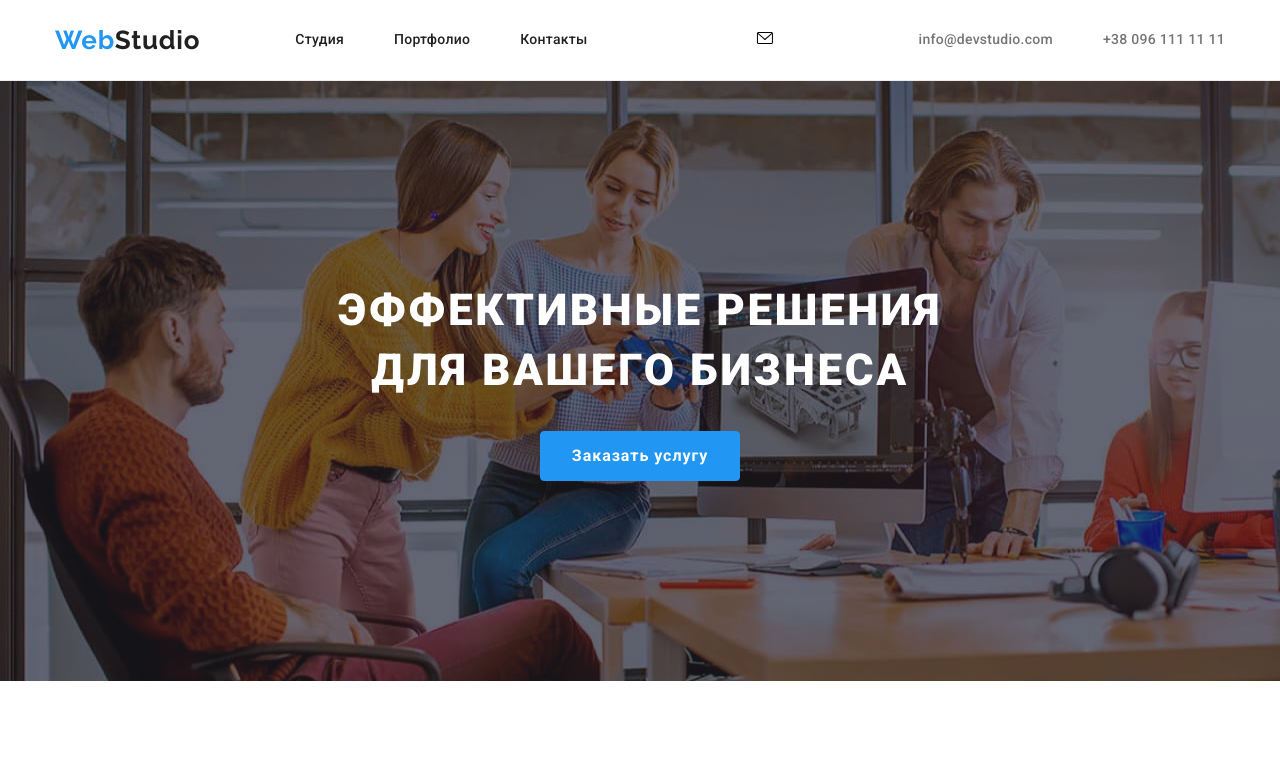
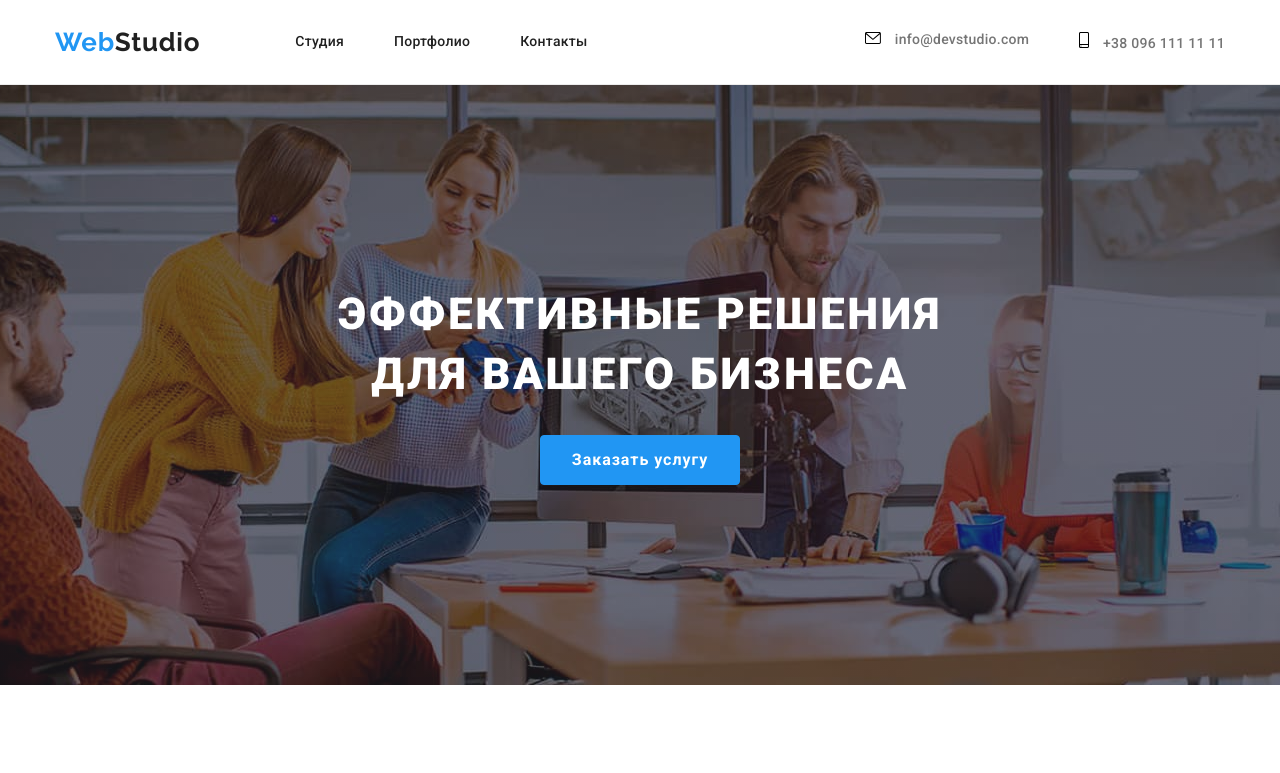
Before and after one commit to GuzOleg/goit-markup-hw-04, a plain HTML site: page index.html in a window 1280 px wide. Shown: the top 773 px of the page. Drawn offline with nearby package versions, Linux system fonts and the light colour scheme.

Commit message:
sprite icons on heder

```diff
--- a/css/style.css
+++ b/css/style.css
@@ -10,7 +10,7 @@
   --bt-background: #f5f4fa;
   --head-line: #ececec;
   --portfolio-box: #eeeeee;
-  --image-bg:#2F303A;
+  --image-bg: #2f303a;
 }
 
 p,
@@ -124,13 +124,13 @@ section {
   margin-left: auto;
 }
 
-.contact-icon {
-  /* display: block; */
-  /* margin-left: auto; */
-  align-items: right;
+.contacts svg {
+  margin-right: 10px;
+  align-items: center;
 }
-.contact-icon::before {
-  color: var(--item-on);
+
+.contacts:hover {
+  fill: var(--item-on);
 }
 
 /* ------- Заказ услуг ------- */
@@ -146,7 +146,18 @@ section {
 }
 .bg-hero {
   background: var(--section-bg);
-  background-image: linear-gradient(rgba(47, 48, 58, 0.4), rgba(47, 48, 58, 0.4)), url(../img/hero_bg.jpg);
+  max-width: 1600px;
+  height: 600px;
+  margin-right: auto;
+  margin-left: auto;
+  background-size: cover;
+  background-repeat: no-repeat;
+  background-position: center;
+  background-image: linear-gradient(
+      rgba(47, 48, 58, 0.4),
+      rgba(47, 48, 58, 0.4)
+    ),
+    url(../img/hero_bg.jpg);
   padding-bottom: 200px;
   padding-top: 200px;
   text-align: center;
@@ -201,7 +212,6 @@ section {
 }
 .values-box li:not(:last-child) {
   margin: 0 30px 0 0;
-
 }
 
 /* ------- Заголовки секций ------- */
@@ -248,7 +258,7 @@ section {
   display: flex;
 }
 .team-box li:not(:last-child) {
- margin-right: 30px;
+  margin-right: 30px;
 }
 .team-box li {
   background-color: var(--item-off);
@@ -299,8 +309,6 @@ section {
 .portfolio-box li {
   /* border: 1px solid var(--portfolio-box); */
   margin: 0 27px 30px 0;
-
-
 }
 .portfolio-box ul {
   margin: 0 -30px -30px 0;
@@ -383,7 +391,7 @@ address .link:hover {
   letter-spacing: 0.03em;
   font-style: normal;
   color: var(--text-footer);
-  }
+}
 address div {
   margin-bottom: 9px;
 }
--- a/index.html
+++ b/index.html
@@ -1,6 +1,5 @@
 <!DOCTYPE html>
 <html lang="ru">
-
   <head>
     <meta charset="UTF-8" />
     <meta http-equiv="X-UA-Compatible" content="IE=edge" />
@@ -8,13 +7,18 @@
     <title>Студия</title>
 
     <!-- Load GoogleFonts -->
-  <link rel="preconnect" href="https://fonts.googleapis.com">
-  <link rel="preconnect" href="https://fonts.gstatic.com" crossorigin>
-  <link href="https://fonts.googleapis.com/css2?family=Raleway:wght@700&family=Roboto:wght@400;500;700;900&display=swap"
-    rel="stylesheet">
+    <link rel="preconnect" href="https://fonts.googleapis.com" />
+    <link rel="preconnect" href="https://fonts.gstatic.com" crossorigin />
+    <link
+      href="https://fonts.googleapis.com/css2?family=Raleway:wght@700&family=Roboto:wght@400;500;700;900&display=swap"
+      rel="stylesheet"
+    />
 
-  <link rel="stylesheet" href="https://cdnjs.cloudflare.com/ajax/libs/modern-normalize/1.1.0/modern-normalize.min.css">
-  <link rel="stylesheet" href="./css/style.css">
+    <link
+      rel="stylesheet"
+      href="https://cdnjs.cloudflare.com/ajax/libs/modern-normalize/1.1.0/modern-normalize.min.css"
+    />
+    <link rel="stylesheet" href="./css/style.css" />
   </head>
 
   <body>
@@ -22,25 +26,47 @@
     <header class="navig">
       <div class="header-container container">
         <nav class="heder-navigation">
-        <a href="./index.html" class="logo link" lang="en"><span>Web</span>Studio</a>
+          <a href="./index.html" class="logo link" lang="en"
+            ><span>Web</span>Studio</a
+          >
           <ul class="list header-list">
-          <li class="navig-item"><a href="./index.html" class="link navig-item">Студия</a></li>
-          <li class="navig-item"><a href="./portfolio.html" class="link navig-item">Портфолио</a></li>
-          <li class="navig-item"><a href="" class="link navig-item">Контакты</a></li>
+            <li class="navig-item">
+              <a href="./index.html" class="link navig-item">Студия</a>
+            </li>
+            <li class="navig-item">
+              <a href="./portfolio.html" class="link navig-item">Портфолио</a>
+            </li>
+            <li class="navig-item">
+              <a href="" class="link navig-item">Контакты</a>
+            </li>
           </ul>
         </nav>
         <!--Секция "Связаться"-->
         <div class="header-connect">
           <ul class="list header-list">
             <li class="navig-item">
-            <a href="mailto:info@devstudio.com" rel="noopener noreferrer" class="contacts link">
-              <svg class="contact-icon" with="16" height="12">
-                <use href="./img/icons.svg#icon-envelope"></use>
+              <a
+                href="mailto:info@devstudio.com"
+                rel="noopener noreferrer"
+                class="contacts link"
+              >
+                <svg width="16" height="12">
+                  <use href="./img/sprite.svg#envelope"></use>
                 </svg>
-              info@devstudio.com</a>
+                info@devstudio.com</a
+              >
             </li>
             <li class="navig-item">
-            <a href="tel:+380961111111" rel="noopener noreferrer" class="contacts link">+38 096 111 11 11</a>
+              <a
+                href="tel:+380961111111"
+                rel="noopener noreferrer"
+                class="contacts link"
+              >
+                <svg width="10" height="16">
+                  <use href="./img/sprite.svg#smartphone"></use>
+                </svg>
+                +38 096 111 11 11</a
+              >
             </li>
           </ul>
         </div>
@@ -50,13 +76,14 @@
       <!-- Секция "Заказ услуги"-->
       <div class="bg-hero">
         <div class="container hero">
-        <h1 class="title-hero">Эффективные решения<br />для вашего бизнеса</h1>
+          <h1 class="title-hero">
+            Эффективные решения<br />для вашего бизнеса
+          </h1>
           <button type="button" class="button-hero">Заказать услугу</button>
         </div>
       </div>
       <!-- Секция "Ценности"-->
       <section class="values-box container">
-
         <ul class="list">
           <li>
             <h3 class="sect-values">Внимание к деталям</h3>
@@ -68,8 +95,8 @@
           <li>
             <h3 class="sect-values">Пунктуальность</h3>
             <p class="values-text">
-            Задача организации, в особенности же рамки и место обучения
-            кадров влечет за собой.
+              Задача организации, в особенности же рамки и место обучения кадров
+              влечет за собой.
             </p>
           </li>
           <li>
@@ -87,7 +114,6 @@
             </p>
           </li>
         </ul>
-
       </section>
       <!-- Секция "Чем мы занимаемся"-->
       <section class="wedoing-section">
@@ -98,7 +124,11 @@
               <img src="./img/ocup1.jpg" width="370" alt="Коддинг алгоритма" />
             </li>
             <li>
-            <img src="./img/ocup2.jpg" width="370" alt="Дизайн мобильного приложения" />
+              <img
+                src="./img/ocup2.jpg"
+                width="370"
+                alt="Дизайн мобильного приложения"
+              />
             </li>
             <li>
               <img src="./img/ocup3.jpg" width="370" alt="Палитра цветов" />
@@ -113,7 +143,11 @@
           <ul class="list team-box">
             <li>
               <div>
-              <img src="./img/member1.jpg" width="270" alt="Product Designer" />
+                <img
+                  src="./img/member1.jpg"
+                  width="270"
+                  alt="Product Designer"
+                />
                 <div class="team-info-box">
                   <h3 class="title-member">Игорь Демьяненко</h3>
                   <p class="member-text" lang="en">Product Designer</p>
@@ -122,7 +156,11 @@
             </li>
             <li>
               <div>
-              <img src="./img/member2.jpg" width="270" alt="Frontend Developer" />
+                <img
+                  src="./img/member2.jpg"
+                  width="270"
+                  alt="Frontend Developer"
+                />
                 <div class="team-info-box">
                   <h3 class="title-member">Ольга Репина</h3>
                   <p class="member-text" lang="en">Frontend Developer</p>
@@ -154,15 +192,34 @@
     <!--Контакты-->
     <footer class="bg-footer">
       <div class="container contact-box">
-      <div class="logo-bottom"><a href="./index.html" class="logo link"><span>Web</span>Studio</a></div>
+        <div class="logo-bottom">
+          <a href="./index.html" class="logo link"><span>Web</span>Studio</a>
+        </div>
         <address>
-        <div><a href="https://goo.gl/maps/bTtq3ChXj4JMNCNS8" rel="noopener noreferrer" target="_blank"
-            class="location">г. Киев, пр-т Леси Украинки, 26</a></div>
-        <div><a href="mailto:info@devstudio.com" rel="noopener noreferrer" class="link">info@example.com</a></div>
-        <div><a href="tel:+380961111111" rel="noopener noreferrer" class="link">+38 099 111 11 11</a></div>
+          <div>
+            <a
+              href="https://goo.gl/maps/bTtq3ChXj4JMNCNS8"
+              rel="noopener noreferrer"
+              target="_blank"
+              class="location"
+              >г. Киев, пр-т Леси Украинки, 26</a
+            >
+          </div>
+          <div>
+            <a
+              href="mailto:info@devstudio.com"
+              rel="noopener noreferrer"
+              class="link"
+              >info@example.com</a
+            >
+          </div>
+          <div>
+            <a href="tel:+380961111111" rel="noopener noreferrer" class="link"
+              >+38 099 111 11 11</a
+            >
+          </div>
         </address>
       </div>
     </footer>
   </body>
-
 </html>
```
Also changed, not shown: img/icons.svg (deleted), img/sprite.svg (added). Lines whose indentation alone changed are shown as unchanged.
